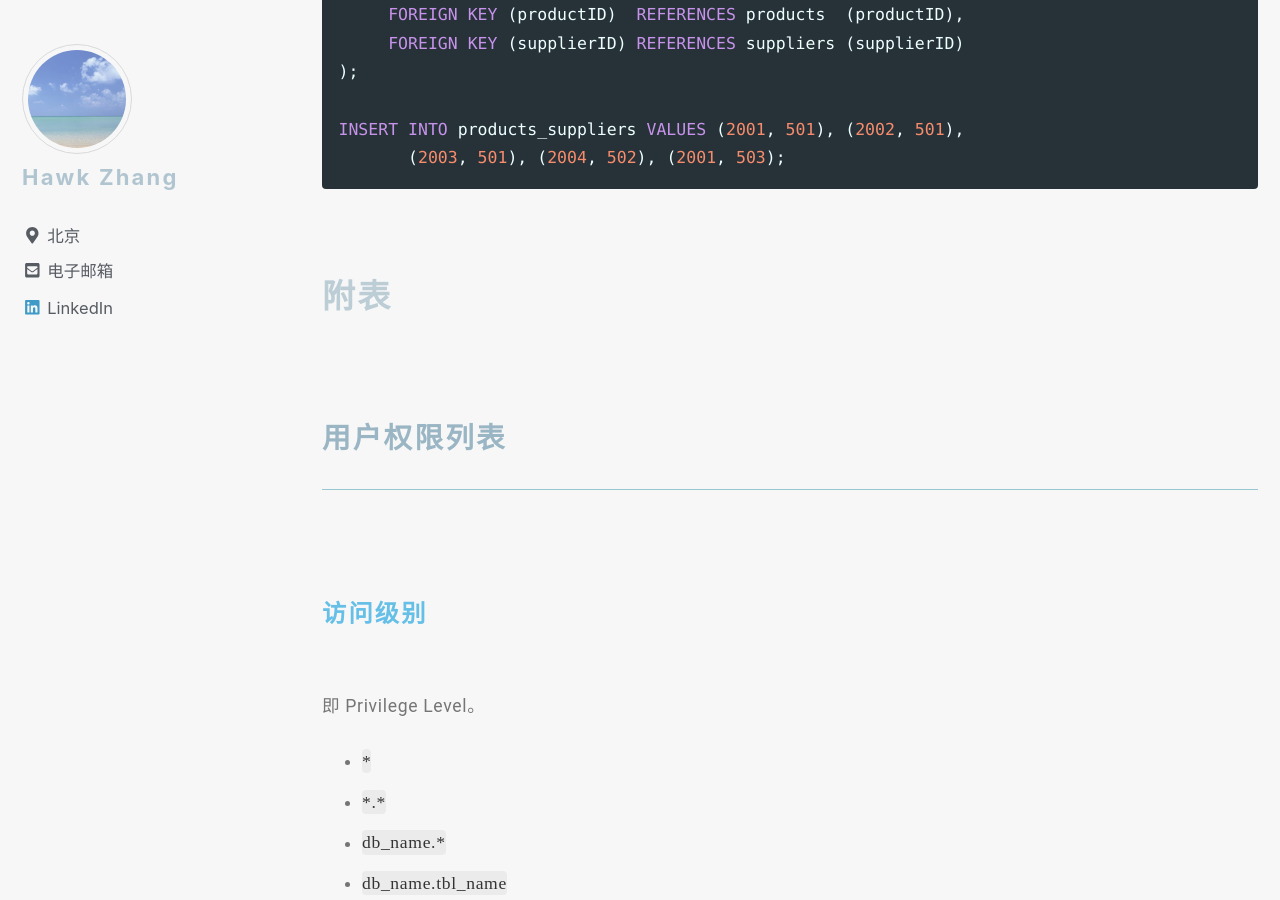
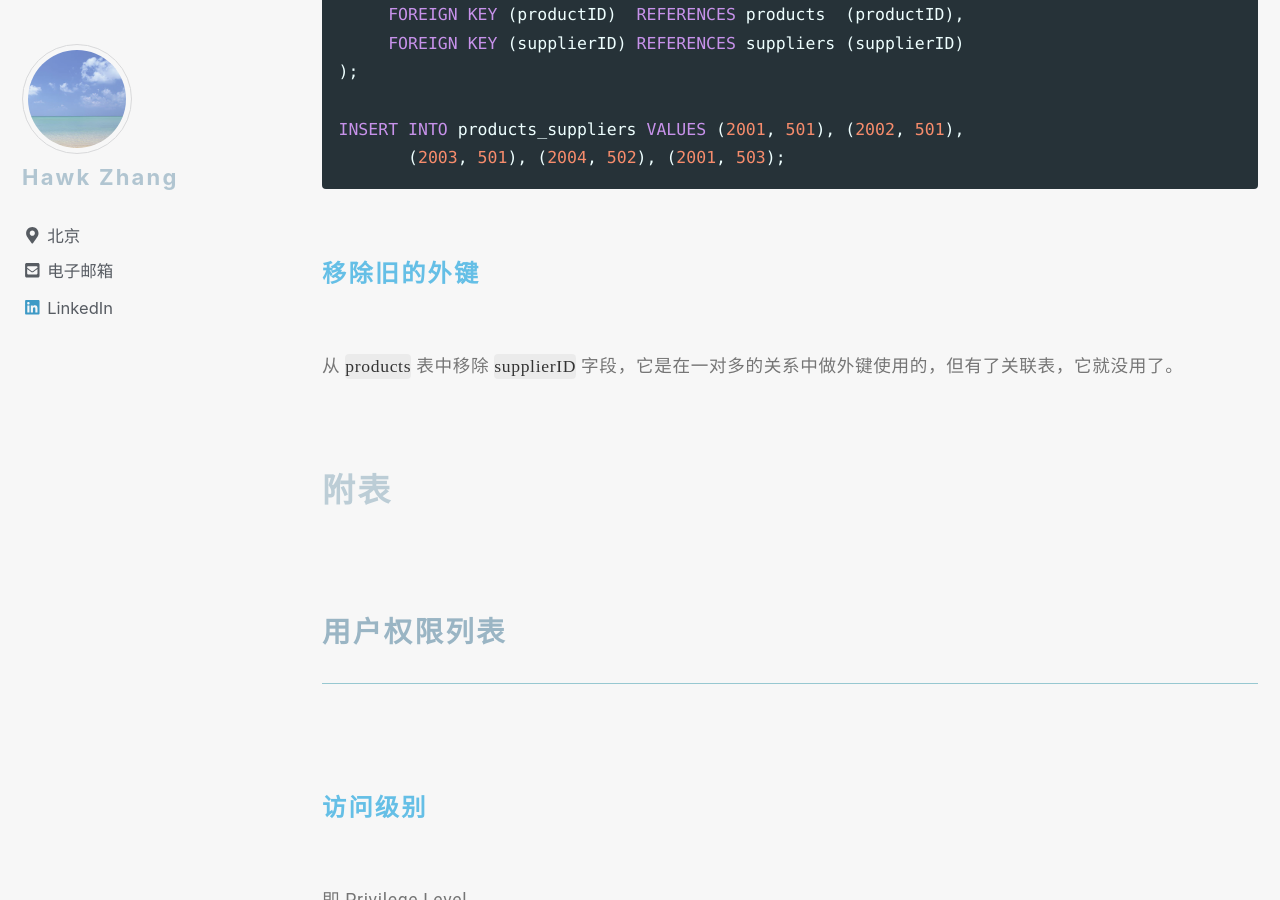
Before and after one commit to narru888/linotes_note, a Jekyll site: the page built from _posts/mysql/2016-04-02-statements.md, in a window 1280 px wide and 900 px high, scrolled down 30482 px. Built offline with Jekyll 4.4.1, drawn with Linux system fonts in a browser that asks for light colours; nearby versions of some CDN libraries; a script that is not in the unit is left out.

Commit message:
update on 2018-10-16 20:46:01 CST

```diff
--- a/_posts/mysql/2016-04-02-statements.md
+++ b/_posts/mysql/2016-04-02-statements.md
@@ -1230,6 +1230,11 @@
 
 
 
+#### 移除旧的外键
+
+从 `products` 表中移除 `supplierID` 字段，它是在一对多的关系中做外键使用的，但有了关联表，它就没用了。
+
+
 
 
 
```
